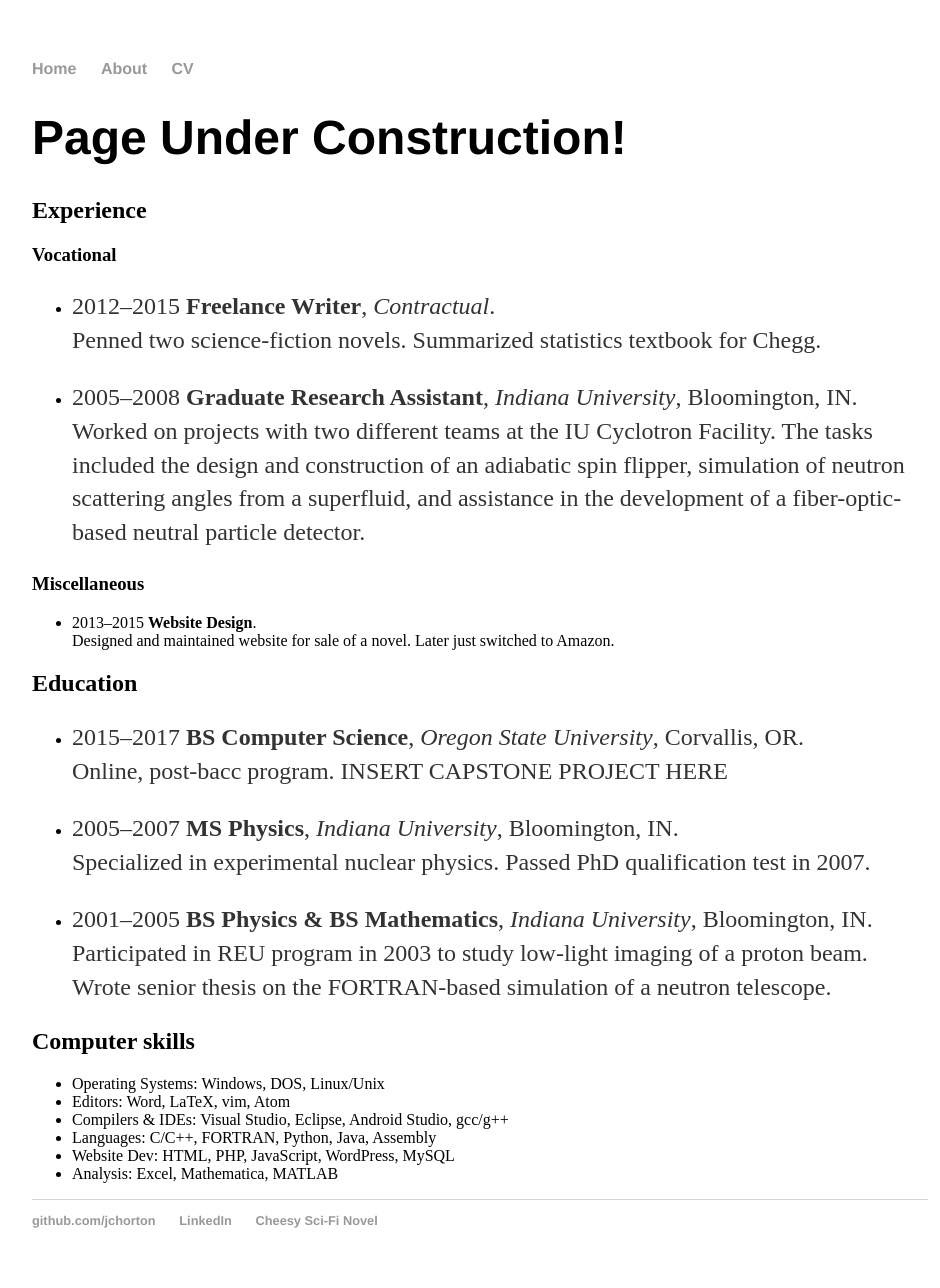
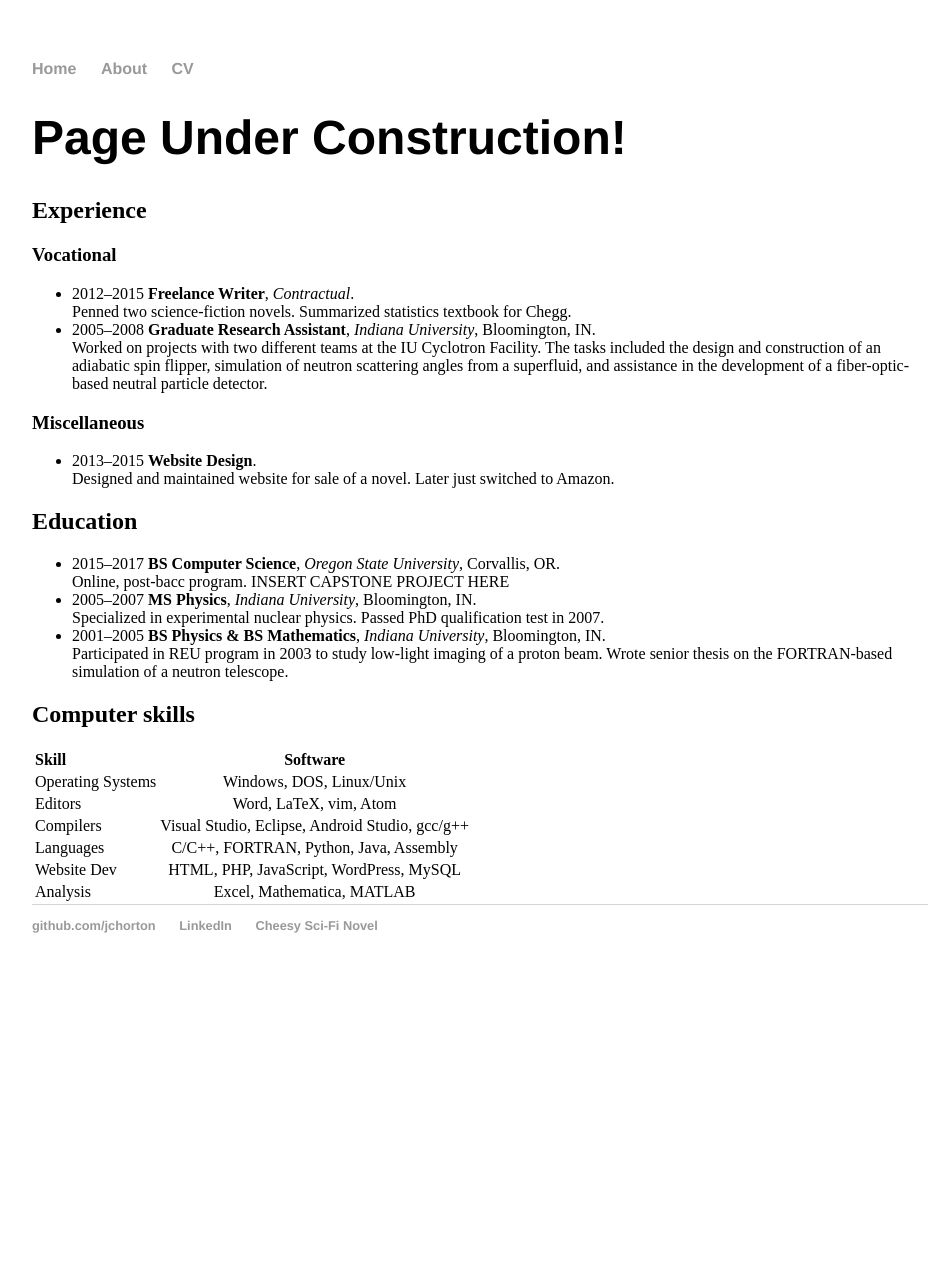
Before and after one commit to jchorton/jchorton.github.io, a Jekyll site: the page built from cv/index.md, in a window 1280 px wide. Shown: the whole page, without its empty margins (160-1100 px from the left). Built offline with Jekyll 4.4.1, drawn with Linux system fonts in a browser that asks for light colours; after the commit the page ends 993 px from its top, so only the background shows below that.

Commit message:
Update index.md

```diff
--- a/cv/index.md
+++ b/cv/index.md
@@ -6,31 +6,35 @@ title: CV
 # Page Under Construction!
 
 ## Experience
+
 ### Vocational
+
 * 2012–2015 **Freelance Writer**, *Contractual*.
 Penned two science-fiction novels. Summarized statistics textbook for Chegg.
-
 * 2005–2008 **Graduate Research Assistant**, *Indiana University*, Bloomington, IN.
 Worked on projects with two different teams at the IU Cyclotron Facility. The tasks included the design and construction of an adiabatic spin flipper, simulation of neutron scattering angles from a superfluid, and assistance in the development of a fiber-optic-based neutral particle detector.
 
 ### Miscellaneous
+
 * 2013–2015 **Website Design**.
 Designed and maintained website for sale of a novel. Later just switched to Amazon.
 
 ## Education
+
 * 2015–2017 **BS Computer Science**, *Oregon State University*, Corvallis, OR.
 Online, post-bacc program. INSERT CAPSTONE PROJECT HERE
-
 * 2005–2007 **MS Physics**, *Indiana University*, Bloomington, IN.
 Specialized in experimental nuclear physics. Passed PhD qualification test in 2007.
-
 * 2001–2005 **BS Physics & BS Mathematics**, *Indiana University*, Bloomington, IN.
 Participated in REU program in 2003 to study low-light imaging of a proton beam. Wrote senior thesis on the FORTRAN-based simulation of a neutron telescope.
 
 ## Computer skills
-* Operating Systems: Windows, DOS, Linux/Unix
-* Editors: Word, LaTeX, vim, Atom
-* Compilers & IDEs: Visual Studio, Eclipse, Android Studio, gcc/g++
-* Languages: C/C++, FORTRAN, Python, Java, Assembly
-* Website Dev: HTML, PHP, JavaScript, WordPress, MySQL
-* Analysis: Excel, Mathematica, MATLAB
+
+| Skill             | Software                                        |
+| :---              | :---:                                           |
+| Operating Systems | Windows, DOS, Linux/Unix                        |
+| Editors           | Word, LaTeX, vim, Atom                          |
+| Compilers         | Visual Studio, Eclipse, Android Studio, gcc/g++ |
+| Languages         | C/C++, FORTRAN, Python, Java, Assembly          |
+| Website Dev       | HTML, PHP, JavaScript, WordPress, MySQL         |
+| Analysis          | Excel, Mathematica, MATLAB                      |
```
